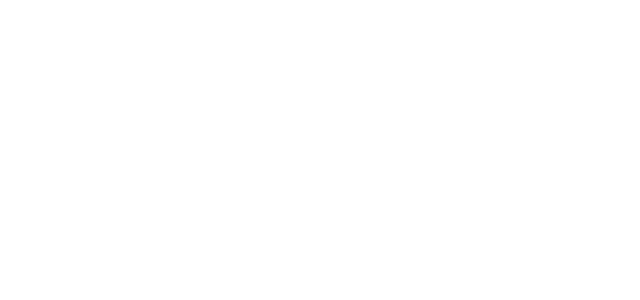
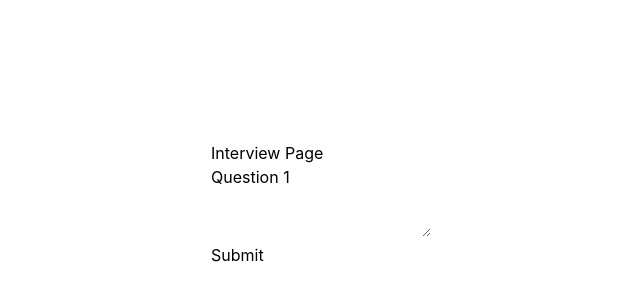
Before and after one commit to anirudhcode7/jobx, a React (Create React App) app in the folder client/: page /interview in a window 1280 px wide. Before the commit this address had no page. Shown: the part 196-496 px from the top of the page, without its empty margins (205-845 px from the left). Built offline with nearby package versions, Linux system fonts and the light colour scheme; no server answers.

Commit message:
DEV: Ability to take interview through questions from the backend.

```diff
--- a/client/src/App.js
+++ b/client/src/App.js
@@ -7,6 +7,7 @@
 
 import SignupPage from './views/Signup';
 import LoginPage from './views/Login';
+import InterviewPage from './views/Interview';
 
 function App() {
   return (
@@ -19,6 +20,7 @@
             <Route path="/signup" element={<SignupPage />} />
             <Route path="/login" element={<Demo />} />
             <Route path="/home" element={<Home />} />
+            <Route path="/interview" element={<InterviewPage />} />
           </Routes>
         </BrowserRouter>
       </div>
--- a/client/src/Home.js
+++ b/client/src/Home.js
@@ -1,31 +1,13 @@
 import FormAction from './components/FormAction'
-import { useAuth } from './context/AuthContext';
-import axios from 'axios';
+import { useNavigate } from 'react-router-dom';
 
 const Home = () => {
-  const { authToken } = useAuth();
-
-  const getQuestions = async () => {
-    try {
-      console.log("Token: ",authToken);
-      const response = await axios.get('http://localhost:3004/api/interview/questions', {
-        headers: {
-          Authorization: `Bearer ${authToken}`,
-        },
-      });
-
-      // Handle the response data
-      console.log('Questions:', response.data);
-    } catch (error) {
-      // Handle errors
-      console.error('Error fetching questions:', error);
-    }
-  };
+    const navigate = useNavigate();
 
     const handleClick = (e) => {
         e.preventDefault();
-    getQuestions();
         console.log('Interview Started');
+        navigate('/interview');
     };
 
     return (
--- /dev/null
+++ b/client/src/views/Interview.js
@@ -0,0 +1,68 @@
+import React, { useState, useEffect } from 'react';
+import axios from 'axios';
+import { useAuth } from '../context/AuthContext';
+
+
+const InterviewPage = () => {
+    const { authToken } = useAuth();
+    const [questions, setQuestions] = useState([]);
+
+    useEffect(() => {
+      // Fetch questions from the backend when the component mounts
+      axios.get('http://localhost:3004/api/interview/questions', {
+        headers: {
+          Authorization: `Bearer ${authToken}`, // Replace yourAuthToken with the actual token
+        },
+      })
+        .then(response => {
+          setQuestions(response.data.Questions);
+          setUserAnswers(Array(response.data.Questions.length).fill(''));
+        })
+        .catch(error => {
+          console.error('Error fetching questions:', error);
+        });
+    }, []);
+
+    const [currentQuestionIndex, setCurrentQuestionIndex] = useState(0);
+    const [userAnswers, setUserAnswers] = useState(Array(questions.length).fill(''));
+
+    const handleAnswerChange = (event) => {
+        const updatedUserAnswers = [...userAnswers];
+        updatedUserAnswers[currentQuestionIndex] = event.target.value;
+        setUserAnswers(updatedUserAnswers);
+    };
+
+    const handleNextQuestion = () => {
+        if (currentQuestionIndex < questions.length - 1) {
+          setCurrentQuestionIndex(currentQuestionIndex + 1);
+        }
+    };
+
+
+
+    const handleSubmit = () => {
+        console.log('Submit button clicked');
+        // Add logic to handle the submitted answers
+    };
+
+    return (
+        <div>
+          <h1>Interview Page</h1>
+          <div>
+            <h2>Question {currentQuestionIndex + 1}</h2>
+            <p>{questions[currentQuestionIndex]}</p>
+            <textarea
+              value={userAnswers[currentQuestionIndex]}
+              onChange={handleAnswerChange}
+            />
+          </div>
+        {currentQuestionIndex < questions.length - 1 ? (
+          <button onClick={handleNextQuestion}>Next</button>
+        ) : (
+          <button onClick={handleSubmit}>Submit</button>
+        )}
+        </div>
+    );
+};
+
+export default InterviewPage;
```
Lines whose indentation alone changed are shown as unchanged.
